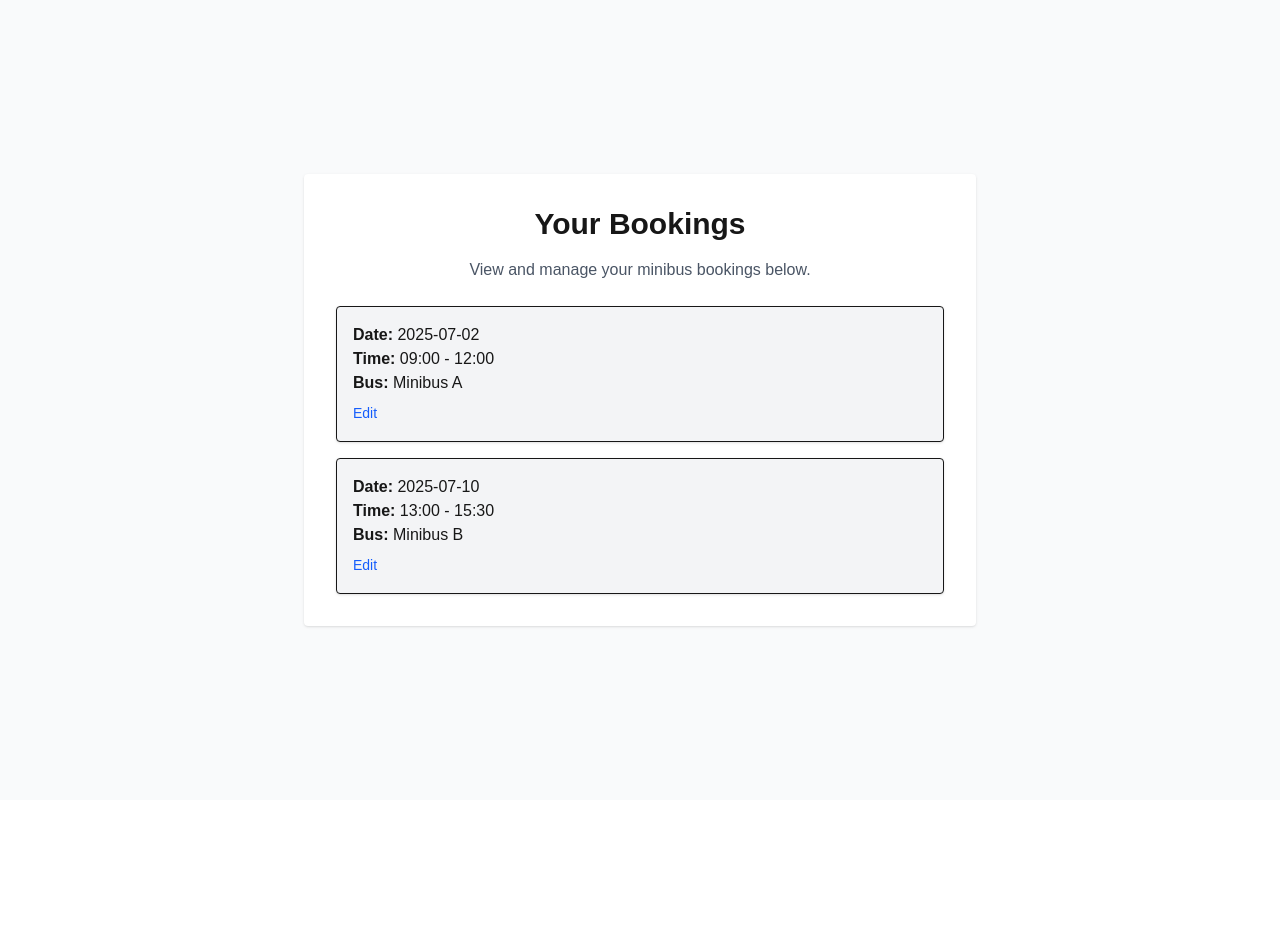
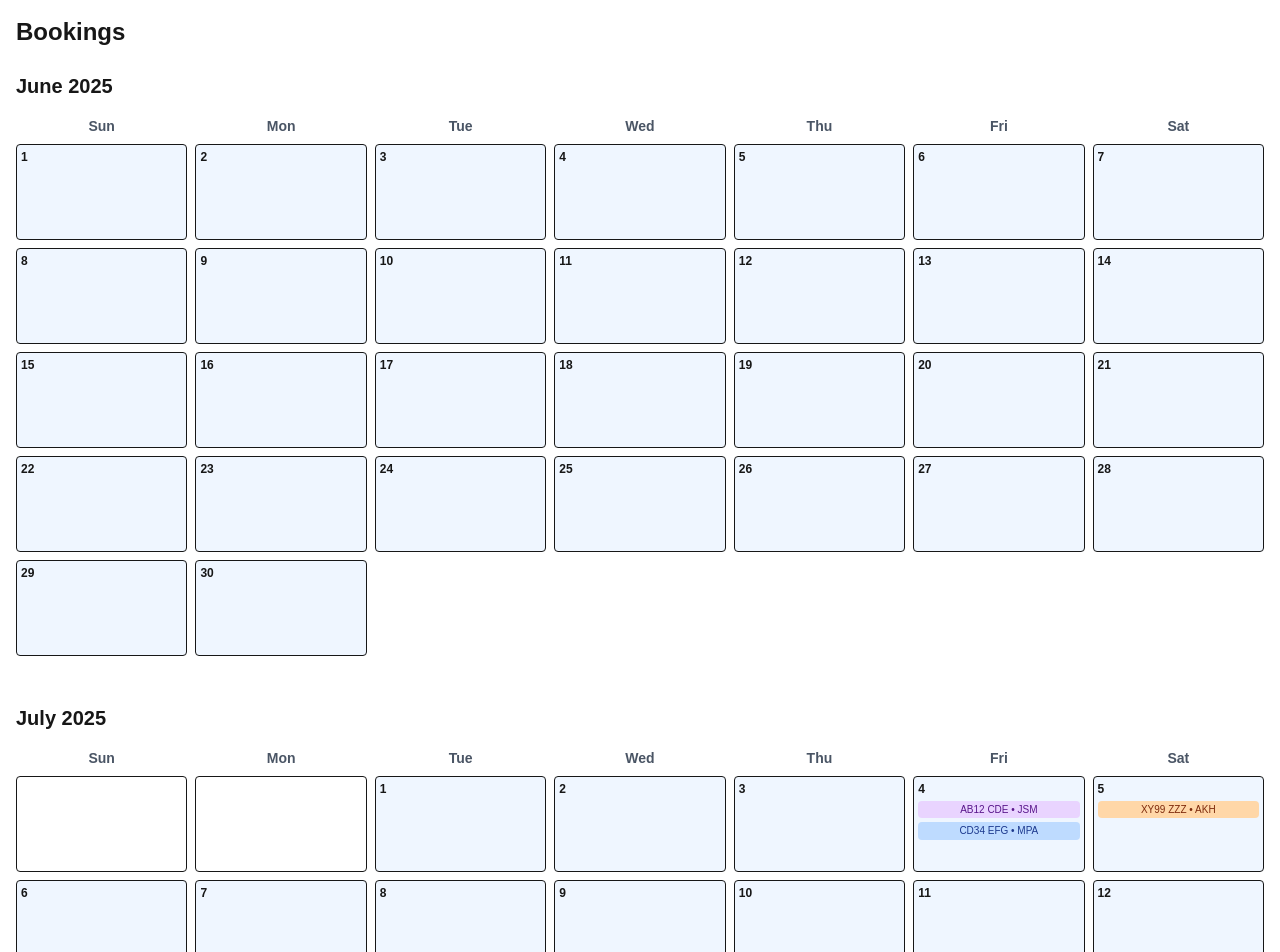
Before and after one commit to jameslinnell1234/bookingwebsitefinal, a Next.js app in the folder next-app/: page /bookings in a window 1280 px wide. Shown: the top 952 px of the page. Before the commit the page ends 800 px from the top, so only its background shows below. Built offline with nearby package versions, Linux system fonts and the light colour scheme.

Commit message:
addedd calendar and some dummy bookings with color coded vans

```diff
--- a/next-app/app/bookings/page.tsx
+++ b/next-app/app/bookings/page.tsx
@@ -1,29 +1,10 @@
+import Calendar from "@/components/Calendar";
+
 export default function BookingsPage() {
   return (
-    <main className="min-h-screen bg-gray-50 flex items-center justify-center">
-      <div className="bg-white p-8 rounded shadow max-w-2xl w-full">
-        <h2 className="text-3xl font-bold mb-4 text-center">Your Bookings</h2>
-        <p className="text-gray-600 text-center mb-6">
-          View and manage your minibus bookings below.
-        </p>
-
-        {/* Placeholder list */}
-        <div className="space-y-4">
-          <div className="border p-4 rounded shadow-sm bg-gray-100">
-            <p><strong>Date:</strong> 2025-07-02</p>
-            <p><strong>Time:</strong> 09:00 - 12:00</p>
-            <p><strong>Bus:</strong> Minibus A</p>
-            <button className="mt-2 text-blue-600 hover:underline text-sm">Edit</button>
-          </div>
-
-          <div className="border p-4 rounded shadow-sm bg-gray-100">
-            <p><strong>Date:</strong> 2025-07-10</p>
-            <p><strong>Time:</strong> 13:00 - 15:30</p>
-            <p><strong>Bus:</strong> Minibus B</p>
-            <button className="mt-2 text-blue-600 hover:underline text-sm">Edit</button>
-          </div>
-        </div>
-      </div>
-    </main>
+    <div className="p-4">
+      <h1 className="text-2xl font-bold mb-6">Bookings</h1>
+      <Calendar />
+    </div>
   );
 }
--- a/next-app/app/page.tsx
+++ b/next-app/app/page.tsx
@@ -1,15 +1,30 @@
 "use client";
 
 import { useState } from "react";
-import Link from "next/link";
+import { useRouter } from "next/navigation";
 
 export default function Home() {
+  const router = useRouter();
+
   const [email, setEmail] = useState("");
   const [password, setPassword] = useState("");
+  const [error, setError] = useState("");
 
   const handleLogin = (e: React.FormEvent) => {
     e.preventDefault();
-    console.log("Logging in with:", { email, password });
+
+    // Dummy test credentials
+    const testEmail = "test@edugo.com";
+    const testPassword = "password123";
+
+    if (email === testEmail && password === testPassword) {
+      // Clear error and redirect to bookings
+      setError("");
+      router.push("/bookings");
+    } else {
+      // Show error message
+      setError("Invalid email or password. Try test@edugo.com / password123");
+    }
   };
 
   return (
@@ -43,10 +58,12 @@ export default function Home() {
             className="w-full mb-2 px-4 py-2 border rounded focus:outline-none focus:ring-2 focus:ring-blue-500"
           />
 
+          {error && <p className="text-red-600 text-sm mb-4">{error}</p>}
+
           <div className="text-right mb-6">
-            <Link href="/forgot-password" className="text-sm text-blue-600 hover:underline">
+            <a href="/forgot-password" className="text-sm text-blue-600 hover:underline">
               Forgot password?
-            </Link>
+            </a>
           </div>
 
           <button
--- /dev/null
+++ b/next-app/components/Calendar.tsx
@@ -0,0 +1,123 @@
+"use client";
+
+import React from "react";
+
+// Booking type
+type Booking = {
+  date: string;
+  numberPlate: string;
+  userName: string; // 3-letter initials
+};
+
+// Dummy bookings
+const bookings: Booking[] = [
+  { date: "2025-07-04", numberPlate: "AB12 CDE", userName: "JSM" },
+  { date: "2025-07-04", numberPlate: "CD34 EFG", userName: "MPA" },
+  { date: "2025-07-05", numberPlate: "XY99 ZZZ", userName: "AKH" },
+  { date: "2025-08-10", numberPlate: "LM22 XYZ", userName: "RGM" },
+  { date: "2025-08-10", numberPlate: "AB12 CDE", userName: "JSM" },
+];
+
+// Available background color classes (Tailwind)
+const colorClasses = [
+  "bg-blue-200 text-blue-900",
+  "bg-green-200 text-green-900",
+  "bg-yellow-200 text-yellow-900",
+  "bg-pink-200 text-pink-900",
+  "bg-purple-200 text-purple-900",
+  "bg-orange-200 text-orange-900",
+];
+
+// Map number plate to color
+const getColorClass = (plate: string) => {
+  // Simple hash to pick a consistent index
+  const index = plate
+    .split("")
+    .reduce((acc, char) => acc + char.charCodeAt(0), 0) % colorClasses.length;
+  return colorClasses[index];
+};
+
+// Generate calendar data
+function generateNextThreeMonths(): {
+  month: string;
+  days: { date: string; day: number | null }[];
+}[] {
+  const months = [];
+  const now = new Date();
+
+  for (let i = 0; i < 3; i++) {
+    const current = new Date(now.getFullYear(), now.getMonth() + i, 1);
+    const monthName = current.toLocaleString("default", { month: "long", year: "numeric" });
+
+    const daysInMonth = new Date(current.getFullYear(), current.getMonth() + 1, 0).getDate();
+    const startDay = new Date(current.getFullYear(), current.getMonth(), 1).getDay();
+
+    const daysArray = [];
+
+    for (let s = 0; s < startDay; s++) {
+      daysArray.push({ date: "", day: null });
+    }
+
+    for (let d = 1; d <= daysInMonth; d++) {
+      const fullDate = new Date(current.getFullYear(), current.getMonth(), d)
+        .toISOString()
+        .split("T")[0];
+      daysArray.push({ date: fullDate, day: d });
+    }
+
+    months.push({ month: monthName, days: daysArray });
+  }
+
+  return months;
+}
+
+// Main Calendar component
+const Calendar = () => {
+  const calendarData = generateNextThreeMonths();
+
+  return (
+    <div className="space-y-12">
+      {calendarData.map((month, index) => (
+        <div key={index}>
+          <h2 className="text-xl font-bold mb-4">{month.month}</h2>
+          <div className="grid grid-cols-7 gap-2 text-center text-sm">
+            {["Sun", "Mon", "Tue", "Wed", "Thu", "Fri", "Sat"].map((day) => (
+              <div key={day} className="font-semibold text-gray-600">
+                {day}
+              </div>
+            ))}
+
+            {month.days.map((dayObj, i) => {
+              const dayBookings = bookings.filter((b) => b.date === dayObj.date);
+
+              return (
+                <div
+                  key={i}
+                  className={`h-24 flex flex-col items-start justify-start rounded px-1 py-1 border text-xs ${
+                    dayObj.day ? "bg-blue-50" : ""
+                  }`}
+                >
+                  <div className="font-semibold">{dayObj.day || ""}</div>
+                  <div className="mt-1 flex flex-col gap-1 w-full">
+                    {dayBookings.map((b, idx) => (
+                      <div
+                        key={idx}
+                        className={`text-[10px] px-1 py-0.5 rounded font-medium truncate ${getColorClass(
+                          b.numberPlate
+                        )}`}
+                      >
+                        {b.numberPlate} • {b.userName}
+                      </div>
+                    ))}
+                  </div>
+                </div>
+              );
+            })}
+          </div>
+        </div>
+      ))}
+    </div>
+  );
+};
+
+export default Calendar;
```
